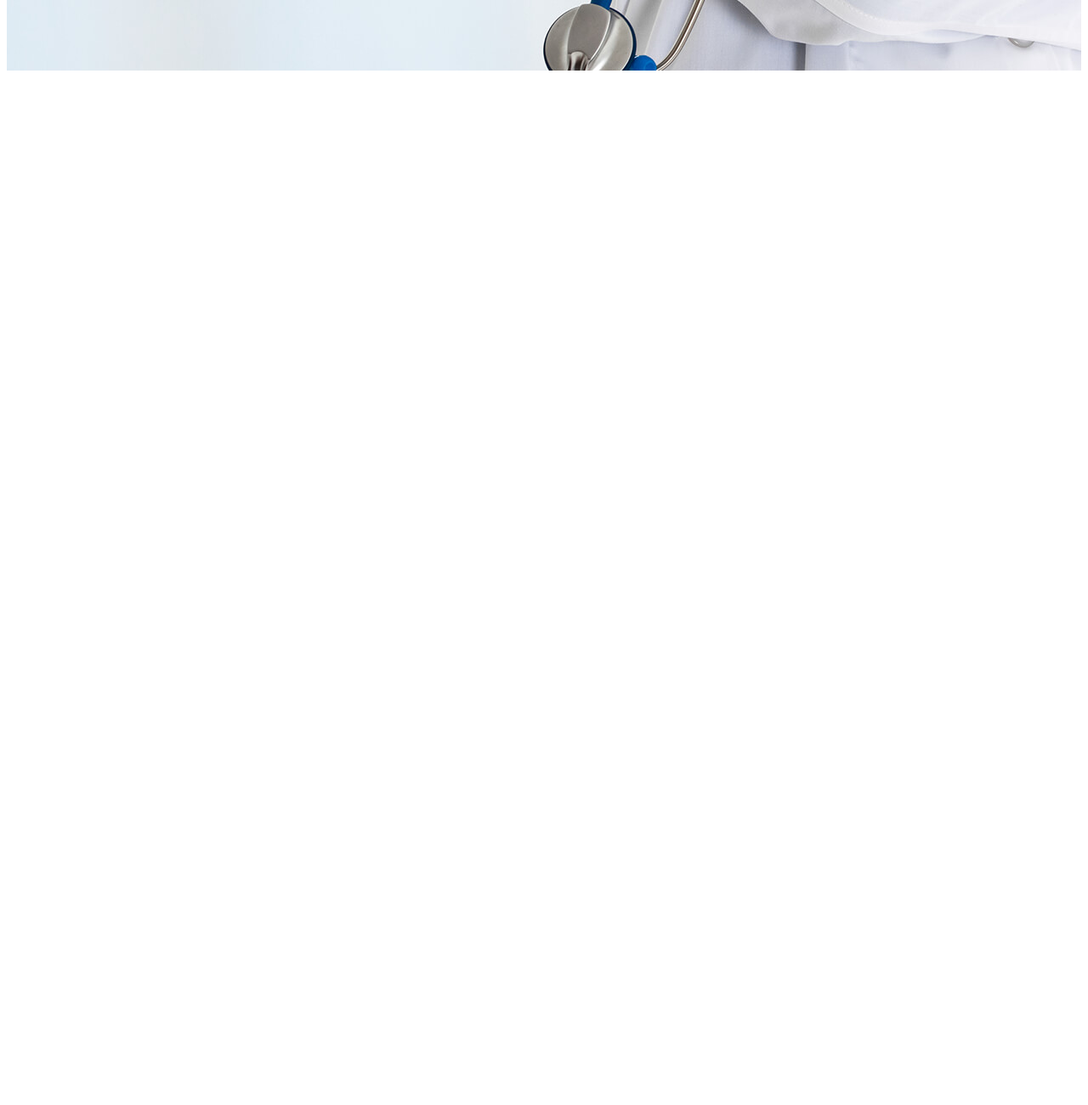
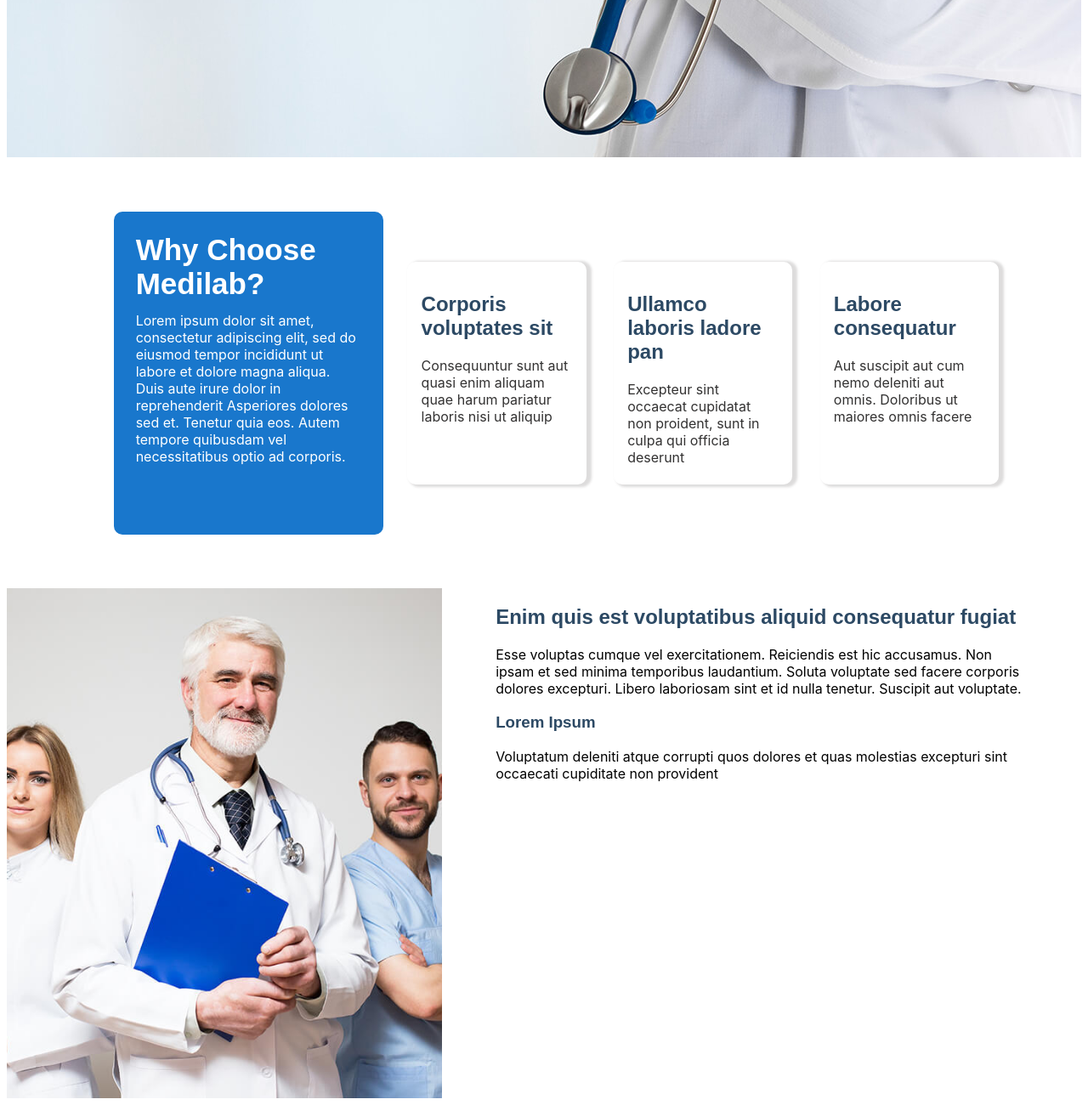
Before and after one commit to arolleaguekeng/GDGC-MEDILAB-CHALENGE, a plain HTML site: page index.html in a window 1280 px wide. Shown: the part 613-1913 px from the top of the page at 85% size. Before the commit the page ends 800 px from the top, so only its background shows below. Drawn offline with Linux system fonts and the light colour scheme.

Commit message:
simple header ok

```diff
--- a/css/index.css
+++ b/css/index.css
@@ -1,5 +1,9 @@
-
-
+*{
+    font-family: -apple-system, BlinkMacSystemFont, "Segoe UI", Roboto, Oxygen-Sans, Ubuntu, Cantarell, "Helvetica Neue", sans-serif;;
+}
+body{
+    font-family: "Open Sans", sans-serif;
+}
 /*Styles for header */
 .header{
     background-color: white;
@@ -25,13 +29,20 @@
     flex-direction: row;
 
 }
-nav a{
+nav{
+    width: 80%;
+}
+nav .right a{
     text-decoration: none;
     color: #2c4964;
-    padding: 0% 2%;
-    font-size: 20px;
+    display: flex;
+    justify-content: space-between;
+    padding: 0% 3%;
+
 }
-
+nav button{
+    margin-top: -10px;
+}
 nav span{
     color: #2c4964;
     font-size: 30px;
@@ -40,7 +51,8 @@ nav span{
     letter-spacing: 0.5px;
     font-family: "Poppins", sans-serif;
 }
-h1,h3{
+
+h1,h3,h2{
     color: #2c4964;
     font-family: "Raleway", sans-serif;
 }
@@ -50,7 +62,7 @@ h1{
 
 .header-bottom{
     background-image: url('../img/hero-bg.jpg');
-    height: 600px;
+    height: 700px;
     background-position: center;
     display: flex;
     flex-direction: row;
@@ -58,7 +70,6 @@ h1{
 }
 
 .header-bottom .container{
-    width: 100%;
     margin: 0% 10%;
 }
 
@@ -67,6 +78,91 @@ button{
     color: white;
     border: none;
     border-radius: 25px;
+    padding: 10px;
+    font-size: 15px;
+}
+
+.header-bottom > .container button{
     padding: 15px;
-    width: 160px;
+    width: 230px;
 }
+
+/*first container Styles*/
+.first-container{
+    display: flex;
+    flex-direction: row;
+    margin-top: -7%;
+    align-items: center;
+    margin: 5% 0%;
+}
+
+.first-container .left{
+    background-color: #1977cc;
+    width: 23%;
+    color: white;
+    margin: 0% 10%;
+    padding: 2%;
+    border-radius: 10px;
+    height: 330px;
+    margin-right: 1%;
+}
+
+.first-container .left h1{
+  color: white;
+  font-size: 35px;
+  width: 80%;
+  margin: 0;
+  margin-bottom: 5%;
+}
+.first-container .right{
+    display: flex;
+    flex-direction: row;
+    width: 70%;
+}
+.first-container .card{
+    background-color: white;
+    width: 22%;
+    color: rgb(51, 50, 50);
+    padding: 2%;
+    border-radius: 10px;
+    height: 230px;
+    margin: 0% 2%;
+    display: flex;
+    flex-direction: column;
+    align-items: center;
+    box-shadow: 4px 1px 3px 2px rgba(99, 97, 97, 0.219);
+}
+
+
+
+/*section doctor-vidéo*/
+
+.doctor-video .container{
+    display: flex;
+    flex-direction: row;
+}
+.doctor-video .container .left{
+    width: 45%;
+    height: 600px;
+    background-image: url('../img/about.jpg');
+    background-size:cover;
+    background-position: center;
+    margin: 0% 5% 0% 0%;
+}
+
+.doctor-video .container .right{
+    width: 55%;
+    height: 600px;
+    margin: 0% 5% 0% 0%;
+}
+
+.doctor-video .container .right .card{
+    display: flex;
+    flex-direction: row;
+}
+
+.doctor-video .container .right .card .card-right{
+    display: flex;
+    flex-direction: column;
+
+}
--- a/index.html
+++ b/index.html
@@ -5,7 +5,7 @@
     <meta http-equiv="X-UA-Compatible" content="IE=edge">
     <meta name="viewport" content="width=device-width, initial-scale=1.0">
     <link rel="stylesheet" href="css/index.css">
-    <title>Document</title>
+    <title>Medilab</title>
 </head>
 <body>
     <div class="header">
@@ -37,6 +37,7 @@
                 <a href="#">Departments</a>
                 <a href="#">Doctors</a>
                 <a href="#">Home</a>
+                <button>Make_an_Appointment</button>
             </div>
         </nav>
     </div>
@@ -46,8 +47,73 @@
           <h3>We are team of talented designers making websites with Bootstrap</h3>
           <button>GET STARTED</button>
         </div>
-
+    </div>
+    <div class="first-container">
+        <div class="left">
+            <h1>Why Choose Medilab?</h1>
+            <span>Lorem ipsum dolor sit amet, consectetur adipiscing elit,
+                 sed do eiusmod tempor incididunt ut labore et dolore magna aliqua.
+                  Duis aute irure dolor in reprehenderit Asperiores dolores sed et.
+                  Tenetur quia eos.
+                 Autem tempore quibusdam vel necessitatibus optio ad corporis.</span>
+        </div>
+        <div class="right">
+            <div class="card">
+                <img src="" alt="">
+                <span><h2>Corporis voluptates sit</h2></span>
+                <span>
+                     Consequuntur sunt aut quasi enim aliquam
+                     quae harum pariatur laboris nisi ut aliquip
+                </span>
+            </div>
+            <div class="card">
+                <span><h2>Ullamco laboris ladore pan</h2></span>
+                <span>
+                    Excepteur sint occaecat cupidatat
+                    non proident, sunt in culpa qui officia deserunt
+                </span>
+            </div>
+            <div class="card">
+                <span><h2>Labore consequatur</h2></span>
+                <span>
+                    Aut suscipit aut cum
+                    nemo deleniti aut omnis.
+                    Doloribus ut maiores omnis facere
+                </span>
+            </div>
+        </div>
     </div>
 
+    <section class="doctor-video">
+        <div class="container">
+            <div class="left">
+
+            </div>
+            <div class="right">
+                <h2>
+                    Enim quis est voluptatibus
+                    aliquid consequatur fugiat
+                </h2>
+                <span>
+                    Esse voluptas cumque vel exercitationem. Reiciendis est hic accusamus.
+                    Non ipsam et sed minima temporibus laudantium.
+                    Soluta voluptate sed facere corporis dolores excepturi.
+                    Libero laboriosam sint et id nulla tenetur.
+                    Suscipit aut voluptate.
+                </span>
+                <div class="card">
+                    <div class="card-left">
+
+                    </div>
+                    <div class="card-right">
+                        <h3>Lorem Ipsum</h3>
+                        <span>Voluptatum deleniti atque corrupti quos dolores et quas molestias
+                             excepturi sint occaecati cupiditate non provident
+                        </span>
+                    </div>
+                </div>
+            </div>
+        </div>
+    </section>
 </body>
 </html>
```
